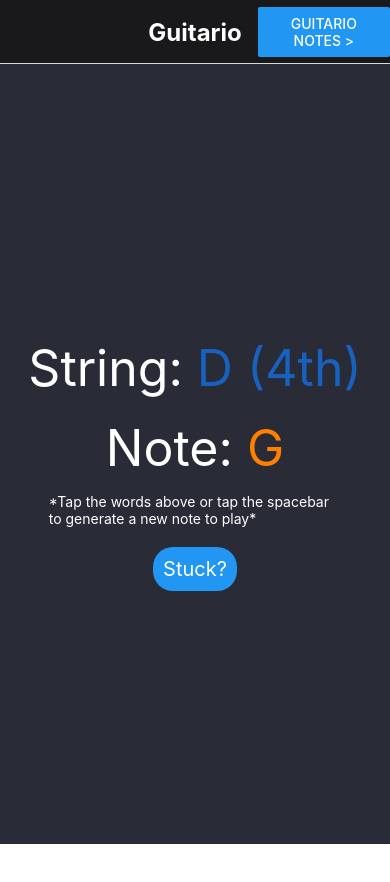
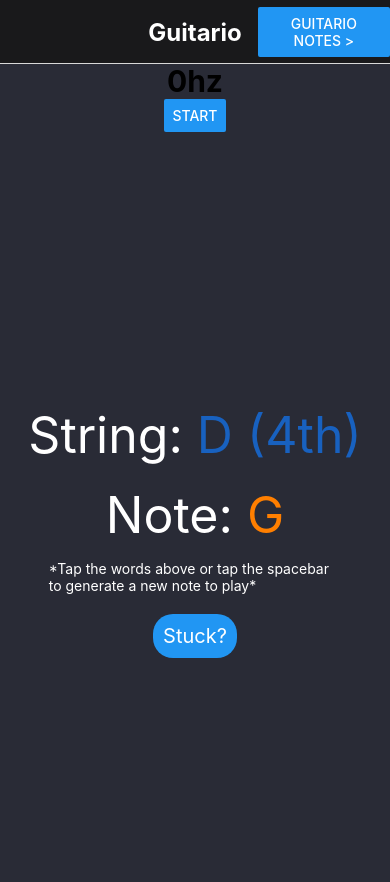
Before and after one commit to Brandon205/guitario, a React Native app: screen / in a window 390 px wide. Shown: the top 882 px of the page. Before the commit the page ends 844 px from the top, so only its background shows below. Built offline with nearby package versions, Linux system fonts and the light colour scheme.

Commit message:
Base implementation working

```diff
--- a/App.js
+++ b/App.js
@@ -4,7 +4,7 @@
 import { createNativeStackNavigator } from '@react-navigation/native-stack';
 import Notes from './components/Notes';
 import StringsNote from './components/StringsNote';
-// import Frequencies from './components/Frequencies'; // FOR FUTURE RELEASE
+import Frequencies from './components/Frequencies'; // FOR FUTURE RELEASE
 
 const Stack = createNativeStackNavigator();
 
@@ -91,13 +91,13 @@
           // headerRight: () => (<Button title="Frequencies ->" onPress={() => navigation.navigate('Frequencies')} />) // FOR FUTURE RELEASE
           headerRight: () => (<Button title="Guitario Notes >" onPress={() => navigation.navigate('Guitario Notes')} />)
         })}>
-          { props => <Notes {...props} createNote={() => createNote()} createString={() => createString()} string={string} note={note} noteColor={noteColor} stringColor={stringColor} /> }
+          {/* { props => <Notes {...props} createNote={() => createNote()} createString={() => createString()} string={string} note={note} noteColor={noteColor} stringColor={stringColor} /> } */}
+          { props => <Frequencies {...props} createNote={() => createNote()} createString={() => createString()} string={string} note={note} noteColor={noteColor} stringColor={stringColor} /> }
         </Stack.Screen>
         <Stack.Screen name="Guitario Notes" options={({ navigation }) => ({
           headerLeft: () => (<Button title="< Guitario" onPress={() => navigation.navigate('Guitario')} />)
         })}>
           { props => <StringsNote {...props} createNote={() => createNote()} note={note} noteColor={noteColor} /> }
-          {/* { props => <Frequencies /> } FOR FUTURE RELEASE*/}
         </Stack.Screen>
       </Stack.Navigator>
     </NavigationContainer>
--- a/components/Frequencies.js
+++ b/components/Frequencies.js
@@ -1,5 +1,6 @@
 import React, { useState, useEffect } from 'react';
 import { View, Text, Button, StyleSheet } from 'react-native';
+import Notes from './Notes.js';
 import { noteFromPitch, centsOffFromPitch } from "../helpers/helper.js";
 import autoCorrelate from "../helpers/autoCorrelate.js";
 
@@ -23,12 +24,13 @@
   "B",
 ];
 
-export default function Frequencies() {
+export default function Frequencies(props) {
   const [source, setSource] = useState(null);
   const [started, setStart] = useState(false);
   const [pitchNote, setPitchNote] = useState("C");
   const [pitchScale, setPitchScale] = useState("4");
   const [pitch, setPitch] = useState("0");
+  const [next, setNext] = useState(false) // For knowing if next note function has been run yet or not
 
   const updatePitch = (time) => {
     analyserNode.getFloatTimeDomainData(buf);
@@ -41,8 +43,8 @@
       setPitch(parseFloat(ac).toFixed(2) + " Hz");
       setPitchNote(sym);
       setPitchScale(scl);
-          setDetune(dtune);
-          setNotification(false);
+      // setDetune(dtune);
+      // setNotification(false);
       console.log(note, sym, scl, dtune, ac);
     }
   };
@@ -62,8 +64,8 @@
       await audioCtx.resume();
     }
     setStart(true);
-        setNotification(true);
-        setTimeout(() => setNotification(false), 5000);
+    // setNotification(true);
+    // setTimeout(() => setNotification(false), 5000);
     setSource(audioCtx.createMediaStreamSource(input));
   };
 
@@ -83,16 +85,27 @@
     });
   };
 
-    if (pitchNote === "A") { // TESTING OF LATER IMPLEMENTATION
+  if (pitchNote === "A") { // TESTING OF LATER IMPLEMENTATION, use state to say whether it has ran
     console.log("WINNER")
+  }
+
+  let content;
+  if (started) {
+    content = (
+      <Button title="Stop" onPress={stop} />
+    )
+  } else {
+    content = (
+      <Button title="Start" onPress={start} />
+    )
   }
 
   return (
     <View style={styles.container}>
-            <Button title="Start" onPress={start} />
-            <Text>{pitchNote}</Text>
-            <Text>{pitch}</Text>
-            <Button title="Stop" onPress={stop} />
+      <Text style={styles.pitchText}>{pitchNote}</Text>
+      <Text style={styles.pitchText}>{pitch}hz</Text>
+      {content}
+      <Notes createNote={() => props.createNote()} createString={() => props.createString()} string={props.string} note={props.note} noteColor={props.noteColor} stringColor={props.stringColor}/>
     </View>
   )
 }
@@ -102,5 +115,13 @@
     display: 'flex',
     justifyContent: 'center',
     alignItems: 'center',
+    backgroundColor: '#292B36',
+    width: '100%',
+    height: '100%'
+  },
+  pitchText: {
+    fontSize: 30,
+    fontWeight: 'bold',
+    marginTop: 15
   }
 })
```
Lines whose indentation alone changed are shown as unchanged.
